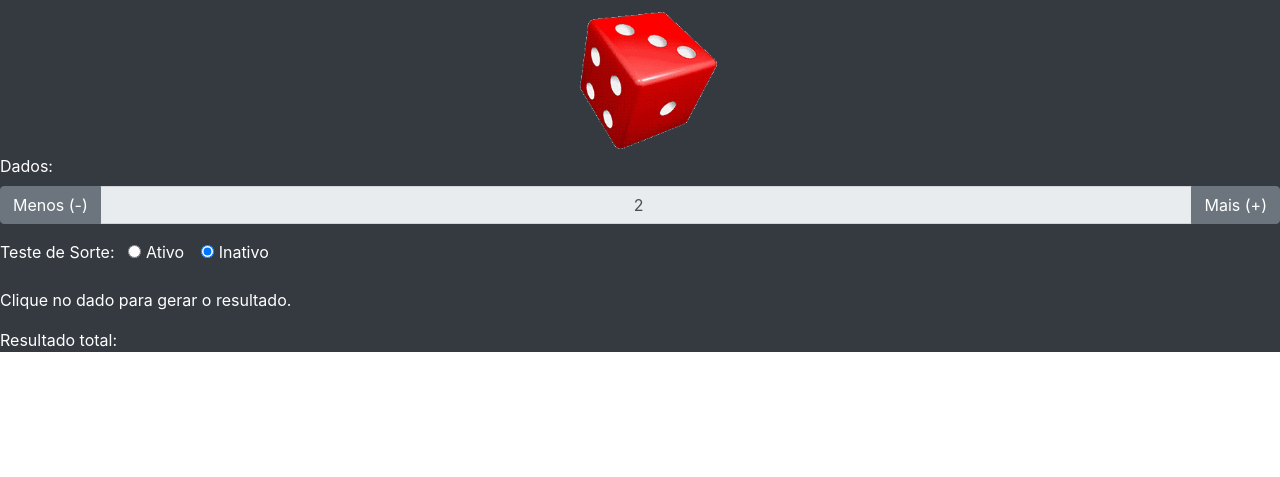
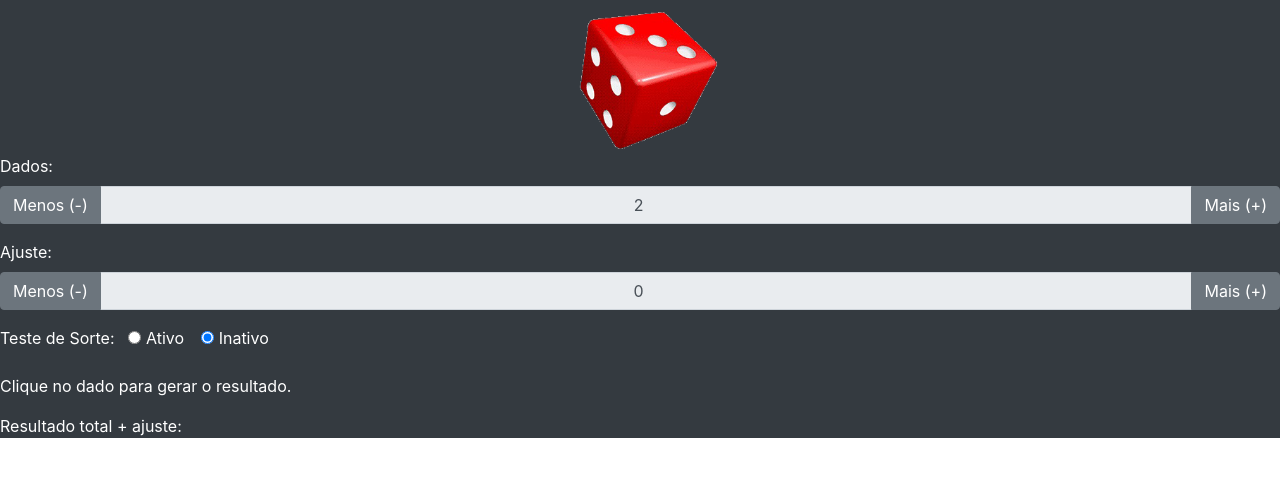
Before and after one commit to deibsonanderson/folha-aventura-rpg-php, a PHP site: template view/pc_dado.php in a window 1280 px wide. Shown: the top 477 px of the page. Run offline with PHP 8.4, Linux system fonts and the light colour scheme; the template is opened without the code that fills it, so the values that code supplies are empty.

Commit message:
inclusão do campo ajuste na rolagem de dados

```diff
--- a/view/pc_dado.php
+++ b/view/pc_dado.php
@@ -19,6 +19,20 @@
 				</div>
 			</div>
 			<div class="form-group">
+				<label for="button-addon4" class="">Ajuste:</label>
+				<div class="input-group ">
+					<div class="input-group-prepend">
+						<button class="btn btn-secondary" onclick="fncAlterarNumber('input-dados-ajuste',0,99)" type="button">Menos (-)</button>
+					</div>
+					<input type="number" readonly="true" class="form-control text-center"
+						placeholder="" aria-label="Example text with two button addons"
+						aria-describedby="button-addon3" id="input-dados-ajuste" value="0">
+					<div class="input-group-append">
+						<button class="btn btn-secondary" onclick="fncAlterarNumber('input-dados-ajuste',1,99)" type="button">Mais (+)</button>
+					</div>
+				</div>
+			</div>
+			<div class="form-group">
                 <label for="button-addon4" class="">Teste de Sorte:&nbsp;&nbsp;</label>
                 <div class="form-check form-check-inline">
                   <input class="form-check-input" type="radio" name="dado-teste-sorte" id="dado-teste-sorte1" value="1">
@@ -30,7 +44,7 @@
                 </div>
 			</div>
 			<p class="card-text">Clique no dado para gerar o resultado.</p>
-			<p class="card-text" id="dado-result-total">Resultado total:</p>
+			<p class="card-text" id="dado-result-total">Resultado total + ajuste:</p>
 			<p class="card-text" id="dado-result"></p>
 		</div>
 	</div>
```
Also changed, not shown: asset/library.js (+4 -3 lines), view/dado.php (+15 -1 lines).
